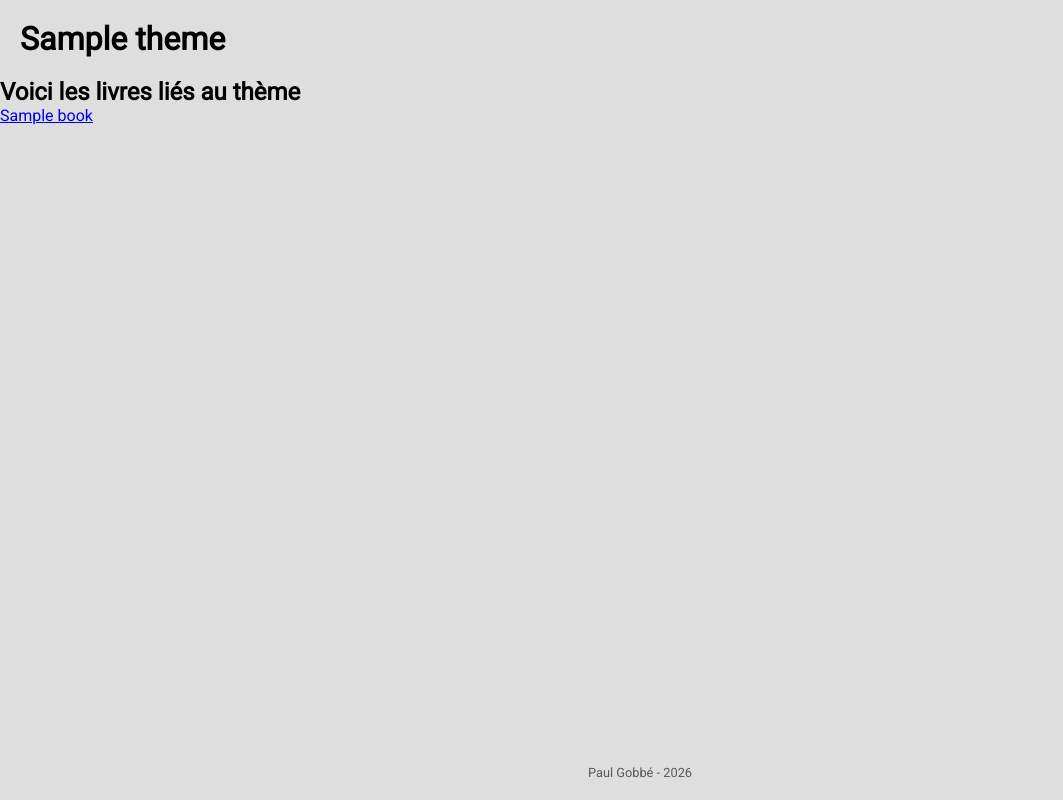
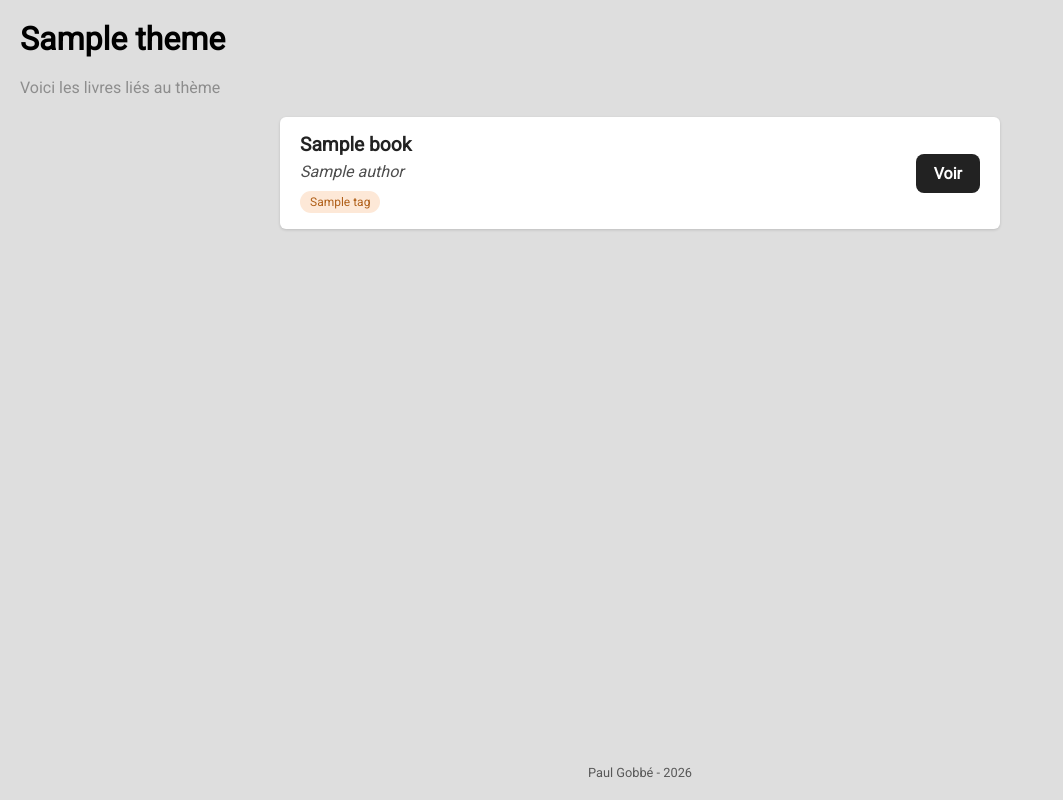
Before and after one commit to paulgob/biblits, a Django app: a page that uses books_finder/templates/books_finder/theme_detail.html in a window 1280 px wide. Shown: the whole page, without its empty margins (0-1063 px from the left). Run offline with Django 5.2, Linux system fonts and the light colour scheme; tables that the repository leaves empty hold one stand-in row (values such as "Sample post"); parts of the project's set-up code (start-up, migrations or seed data) failed here and were passed over.

Commit message:
Feat: UI for theme_detail

```diff
--- a/books_finder/static/books_finder/style.css
+++ b/books_finder/static/books_finder/style.css
@@ -3,6 +3,14 @@
     src: url("fonts/Roboto.woff2") format("truetype");
     font-weight: normal;
     font-style: normal;
+}
+
+:root {
+    --text-color: #222;
+    --orange-color: #e08a33;
+    --orange-light-color: #fde8d7;
+    --orange-dark-color: #b0601a;
+    --background-color: #8d8d8d;
 }
 
 * {
@@ -59,14 +67,14 @@ body {
     border: none;
     outline: none;
     font-size: 0.95rem;
-    color: #222;
+    color: var(--text-color);
     background-color: #fff;
     -webkit-appearance: none;
     appearance: none;
 }
 
 .search-form input::placeholder {
-    color: #8d8d8d;
+    color: var(--background-color);
 }
 
 .search-form button {
@@ -76,7 +84,7 @@ body {
     width: 58px;
     border: none;
     cursor: pointer;
-    background-color: #e08a33;
+    background-color: var(--orange-color);
     transition: background-color 0.15s ease;
 }
 
@@ -104,7 +112,7 @@ body {
 .search-results > p {
     padding: 6px 16px;
     font-size: 0.85rem;
-    color: #8d8d8d;
+    color: var(--background-color);
 }
 
 .search-results article {
@@ -123,11 +131,11 @@ body {
 }
 
 .search-results h3 a {
-    color: #222;
+    color: var(--text-color);
     text-decoration: none;
 }
 
-.searchko-results article p {
+.search-results article p {
     display: flex;
     flex-wrap: wrap;
     gap: 6px;
@@ -135,7 +143,7 @@ body {
 
 .search-results span {
     font-size: 0.8rem;
-    color: #8d8d8d;
+    color: var(--background-color);
 }
 
 .theme-redirect-section {
@@ -145,7 +153,7 @@ body {
 }
 
 .theme-redirect-section a {
-    color: #222;
+    color: var(--text-color);
     opacity: 0.6;
     text-decoration: none;
 }
@@ -162,3 +170,77 @@ footer {
     font-size: 0.8rem;
     opacity: 0.6;
 }
+
+/* BOOK LIST  (from theme_detail page) */
+
+.book-list {
+    width: 100%;
+    max-width: 720px;
+    margin: 20px auto;
+    list-style: none;
+    border-radius: 6px;
+    background-color: #fff;
+    box-shadow: 0 1px 3px rgba(0, 0, 0, 0.15);
+}
+
+h1 + h2 {
+    margin: 0 20px;
+    font-size: 1rem;
+    font-weight: normal;
+    color: var(--background-color);
+}
+
+/* Infos on the left, "Lire" button centered on the right */
+.book-container {
+    display: grid;
+    grid-template-columns: 1fr auto;
+    align-items: center;
+    gap: 6px 16px;
+    padding: 16px 20px;
+    border-bottom: 1px solid #eee;
+}
+
+.book-container:last-child {
+    border-bottom: none;
+}
+
+.book-container h3 {
+    font-size: 1.2rem;
+    color: var(--text-color);
+}
+
+.book-container p {
+    font-style: italic;
+    color: var(--text-color);
+    opacity: 0.8;
+}
+
+.book-tags {
+    display: flex;
+    flex-wrap: wrap;
+    gap: 6px;
+    margin-top: 4px;
+}
+
+.book-tags span {
+    font-size: 0.75rem;
+    color: var(--orange-dark-color);
+    background-color: var(--orange-light-color);
+    padding: 4px 10px;
+    border-radius: 12px;
+}
+
+.book-container a {
+    grid-column: 2;
+    grid-row: 1 / 4;
+    padding: 10px 18px;
+    border-radius: 8px;
+    font-weight: bold;
+    text-decoration: none;
+    color: #fff;
+    background-color: var(--text-color);
+}
+
+.book-container a:hover {
+    opacity: 0.85;
+}
--- a/books_finder/templates/books_finder/index.html
+++ b/books_finder/templates/books_finder/index.html
@@ -74,5 +74,4 @@
         <a href="{% url 'themes_list' %}" class="button">Explorer les thèmes</a>
     </section>
 
-    {% comment %} TODO: Add url for the themes pages (and create the list theme templates) {% endcomment %}
 {% endblock %}
--- a/books_finder/templates/books_finder/theme_detail.html
+++ b/books_finder/templates/books_finder/theme_detail.html
@@ -3,9 +3,17 @@
 {% block content %}
     <h1>{{ theme.name }}</h1>
     <h2>Voici les livres liés au thème</h2>
-    <ul>
+    <ul class="book-list">
         {% for book in books %}
-            <li><a href="{% url 'book_detail' pk=book.pk %}">{{ book.title }}</a></li>
+            <li class="book-container">
+                <h3>{{ book.title }}</h3>
+                <p>{{ book.author }}</p>
+                <div class="book-tags">
+                    {% for tag in book.tags.all %}
+                        <span>{{ tag.name }}</span>
+                    {% endfor %}
+                </div>
+                <a href="{% url 'book_detail' pk=book.pk %}">Voir</a></li>
         {% endfor %}
     </ul>
 {% endblock %}
```
